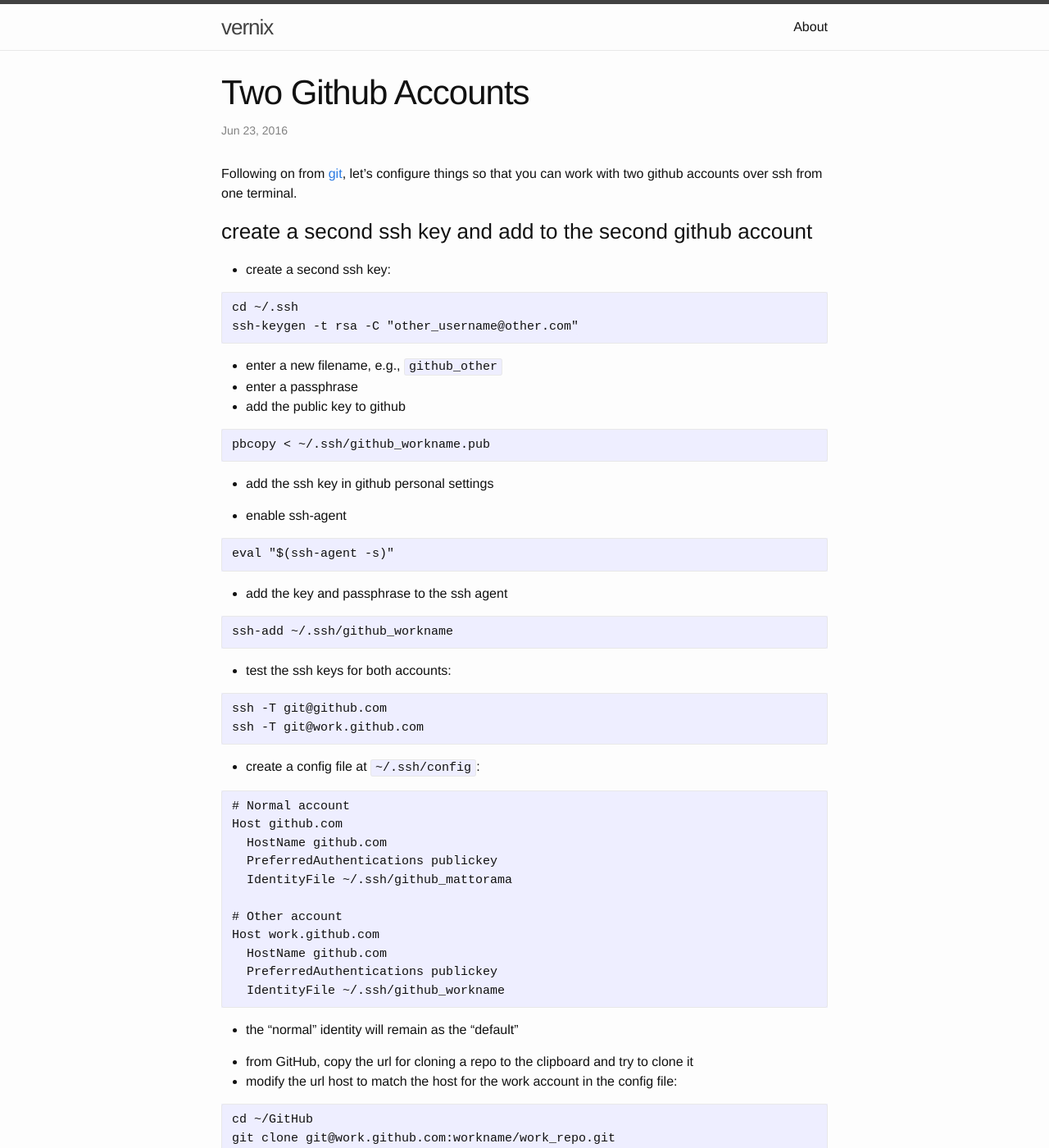
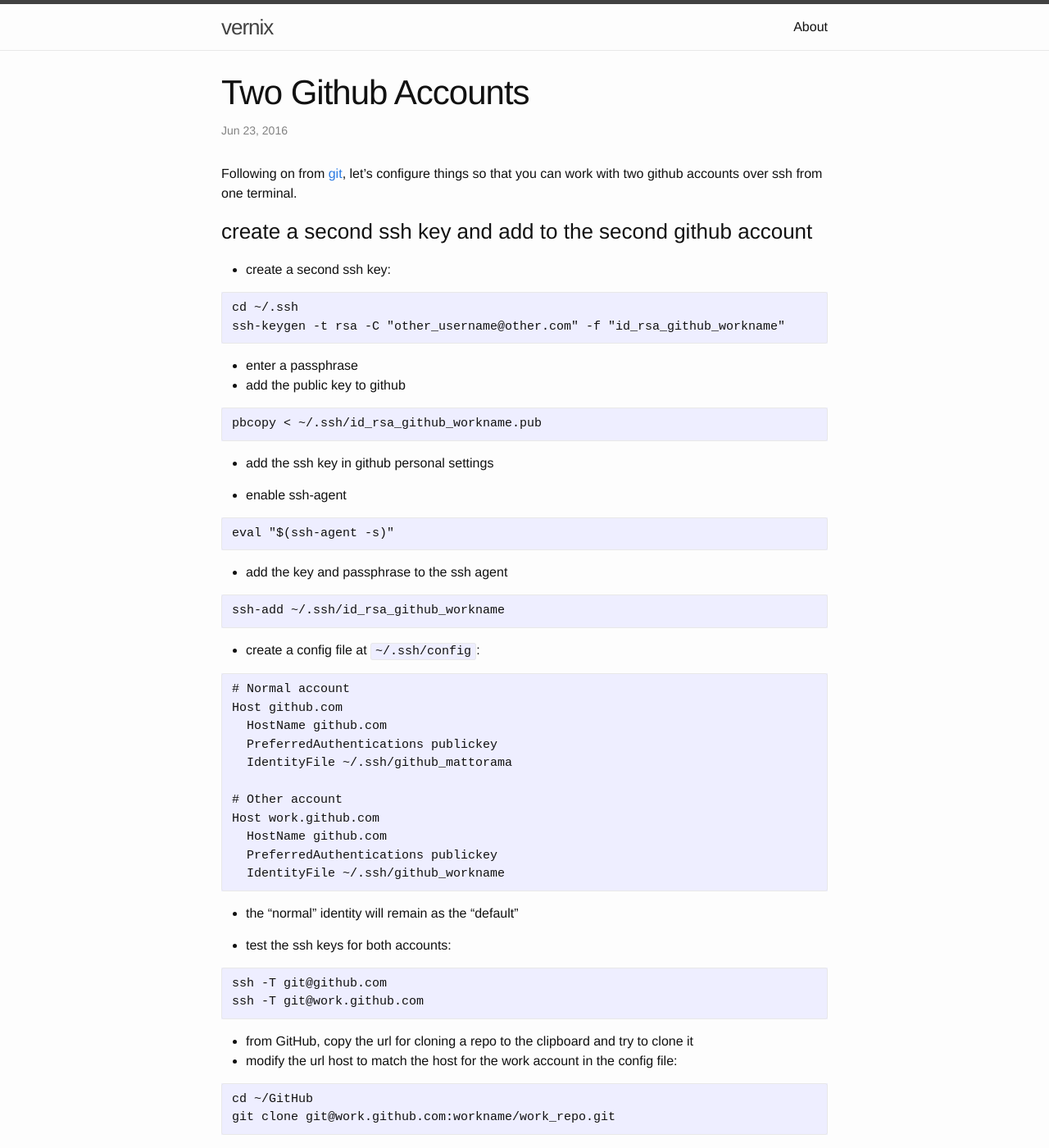
Before and after one commit to mattorama/vernix, a Jekyll site: the page built from _posts/2016-06-23-two-github-accounts.md, in a window 1280 px wide and 1400 px high. Shown: the whole window at 82% size. Built offline with Jekyll 4.4.1, drawn with Linux system fonts in a browser that asks for light colours; some of the changed text lies outside the part shown.

Commit message:
fix two github identities

````diff
--- a/_posts/2016-06-23-two-github-accounts.md
+++ b/_posts/2016-06-23-two-github-accounts.md
@@ -10,15 +10,14 @@ Following on from [git]({{ site.baseurl }}{% post_url 2016-06-20-git %}), let's
 
 ```
 cd ~/.ssh
-ssh-keygen -t rsa -C "other_username@other.com"
+ssh-keygen -t rsa -C "other_username@other.com" -f "id_rsa_github_workname"
 ```
 
-* enter a new filename, e.g., ```github_other```
 * enter a passphrase
 * add the public key to github
 
 ```
-pbcopy < ~/.ssh/github_workname.pub
+pbcopy < ~/.ssh/id_rsa_github_workname.pub
 ```
 
 * add the ssh key in github personal settings
@@ -32,16 +31,8 @@ eval "$(ssh-agent -s)"
 * add the key and passphrase to the ssh agent
 
 ```
-ssh-add ~/.ssh/github_workname
+ssh-add ~/.ssh/id_rsa_github_workname
 ```
-
-* test the ssh keys for both accounts:
-
-```
-ssh -T git@github.com
-ssh -T git@work.github.com
-```
-
 
 * create a config file at ```~/.ssh/config```:
 
@@ -60,6 +51,15 @@ Host work.github.com
 ```
 * the "normal" identity will remain as the "default"
 
+
+* test the ssh keys for both accounts:
+
+```
+ssh -T git@github.com
+ssh -T git@work.github.com
+```
+
+
 * from GitHub, copy the url for cloning a repo to the clipboard and try to clone it
 * modify the url host to match the host for the work account in the config file:
 
````
Also changed, not shown: other parts of _posts/2016-06-23-two-github-accounts.md (+1 -1 lines).
